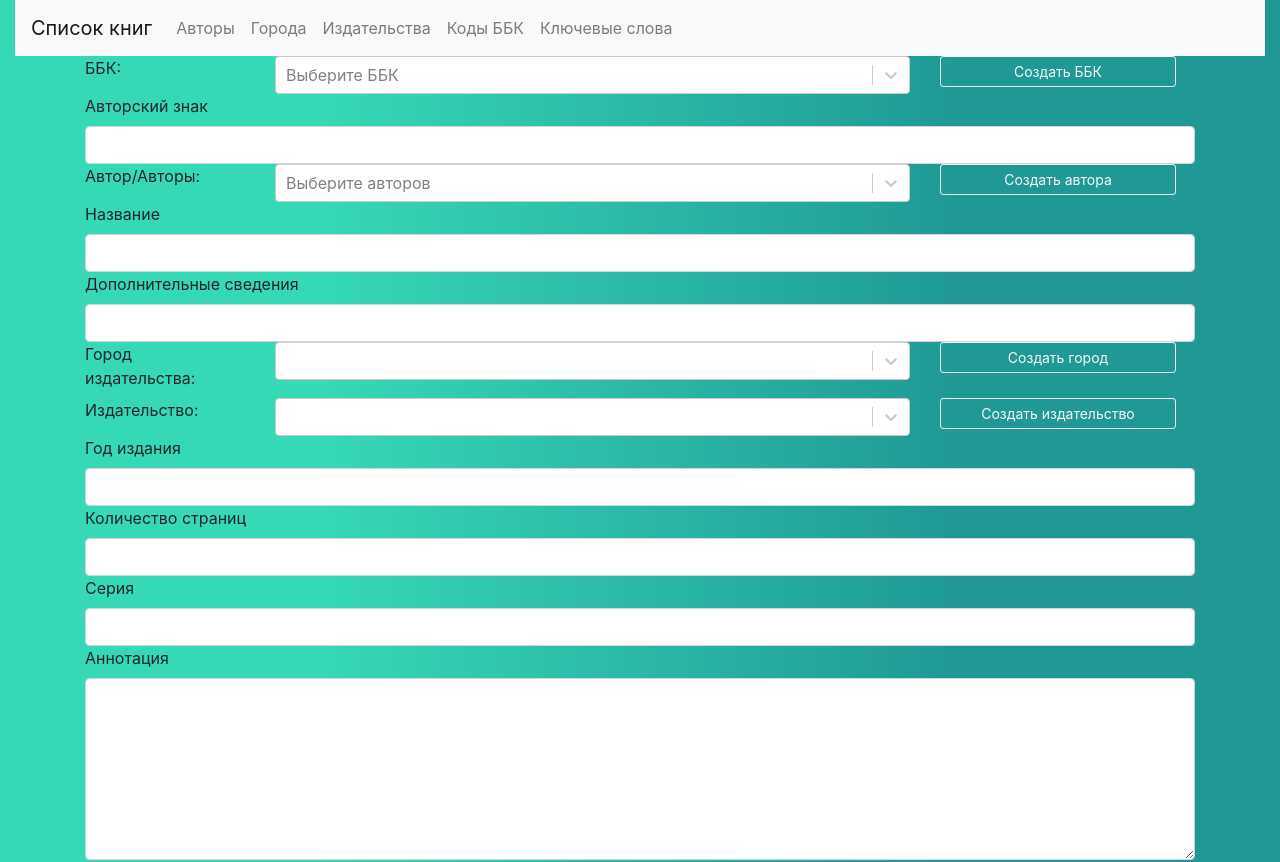
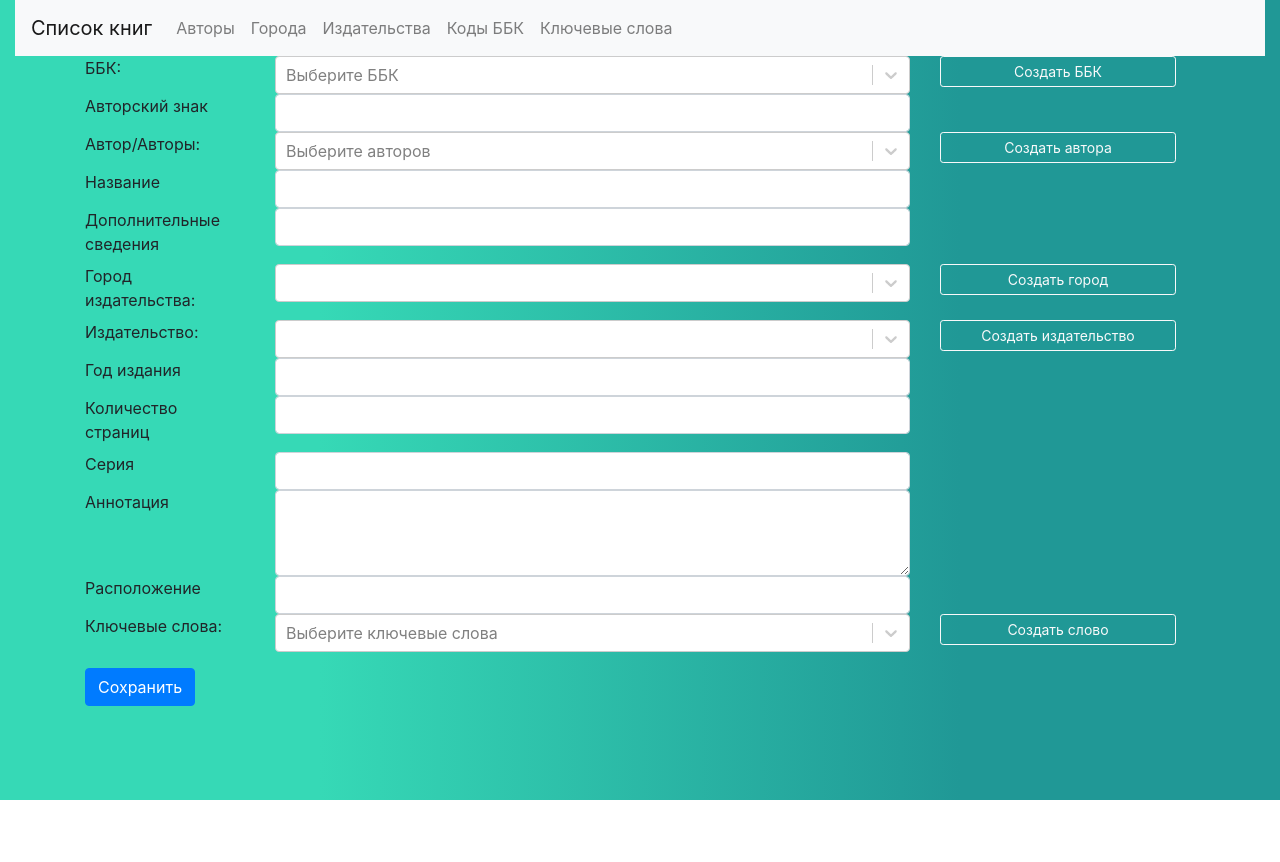
Before and after one commit to burbaljaka/lib_catalog, a React (Create React App) app in the folder frontend/: page /books/manage in a window 1280 px wide. Shown: the top 862 px of the page. After the commit the page ends 800 px from the top, so only its background shows below. Built offline with nearby package versions, Linux system fonts and the light colour scheme; no server answers.

Commit message:
made buttons on a BookCreateUpdate page working, changed author display on main page and BookCard

```diff
--- a/frontend/src/BookCard.js
+++ b/frontend/src/BookCard.js
@@ -89,11 +89,14 @@ class BookCard extends Component {
                   </tr>
                   <tr>
                       <td>{this.state.author_sign}</td>
-                      <td>{this.state.authors.map(function(a){
-                        return (
-                          <span>{a.short_name}, </span>
-                        )
-                      })}
+                      <td>{this.state.authors.map(function(a, index){
+                          if (index===0) {
+                              return (
+                                  <span key={a.id}>{a.short_name}</span>)
+                          }
+                          else {
+                              return (<span key={a.id}>, {a.short_name} </span>)
+                          }})}
                       </td>
                   </tr>
                   <tr>
--- a/frontend/src/BookCreateUpdate.js
+++ b/frontend/src/BookCreateUpdate.js
@@ -179,8 +179,6 @@ class BookCreateUpdate extends Component {
                     publishing_house: a.publishing_house,
                 })
             });
-
-        ;
         }
     }
 
@@ -261,18 +259,9 @@ class BookCreateUpdate extends Component {
             "lname": this.state.new_author.lname,
             "author_code": this.state.new_author.author_code,
             "addition": this.state.new_author.addition
-        }).then((result)=>{this.setState({
-                                new_author: result.data});
-                            });
-        let authors = this.state.authors;
-        let new_author = this.state.new_author;
-        authors.unshift(new_author);
-        // let newAuthorArray = this.state.authors;
-        // newAuthorArray.unshift(this.state.new_author);
-        this.setState({
-            authors: authors
-        })
-    }
+        }).then(()=>authorManager.getAuthors().then(res=>this.setState({authors: res})))
+    };
+
 
     handleBBKChange(e){
         this.setState({
@@ -286,13 +275,7 @@ class BookCreateUpdate extends Component {
         bbkManager.createBBK({
             "code": this.state.new_BBK.code,
             "description": this.state.new_BBK.description,
-        }).then((result)=>{this.setState({
-                                new_BBK: result.data});
-                            });
-        let newBBKArray = this.state.bbk;
-        let new_BBK = this.state.new_BBK;
-        newBBKArray.unshift(new_BBK);
-        this.setState({bbk: newBBKArray});
+        }).then(()=>{bbkManager.getBBK().then(res=>this.setState({bbk: res}))});
     }
 
     handlePubChange(e){
@@ -306,15 +289,7 @@ class BookCreateUpdate extends Component {
     handlePubCreate(e) {
         pubManager.createPub({
             "name": this.state.new_pub.name,
-        }).then((result)=>{this.setState({
-                                new_pub: result.data});
-                            });
-        let newPubArray = this.state.publishing_houses;
-        let new_pub = this.state.new_pub;
-        newPubArray.unshift(new_pub);
-        this.setState({
-            publishing_houses: newPubArray
-        });
+        }).then(()=>{pubManager.getPubs().then(res=>this.setState({publishing_houses: res}))});
 
     }
 
@@ -330,16 +305,7 @@ class BookCreateUpdate extends Component {
         console.log(this.state.cities);
         cityManager.createCity({
             "name": this.state.new_city.name,
-        }).then((result)=>{console.log(result.data);
-                            this.setState({
-                                new_city: result.data});
-                            });
-        let newCityArray = this.state.cities;
-        let new_city = this.state.new_city;
-        newCityArray.unshift(new_city);
-        this.setState({
-            cities: newCityArray
-        });
+        }).then(()=>{cityManager.getCities().then(res=>this.setState({cities: res}))});
     }
 
     handleKeyWordChange(e){
@@ -354,17 +320,7 @@ class BookCreateUpdate extends Component {
         console.log(this.state.key_words);
         key_wordManager.createKeyWord({
             "name": this.state.new_key_word.name,
-        }).then((result)=>{console.log(result.data);
-                            this.setState({
-                                new_key_word: result.data});
-                            });
-        let newKeyArray = this.state.key_words;
-        let new_key_word = this.state.new_key_word;
-        newKeyArray.unshift(new_key_word);
-        console.log(newKeyArray);
-        this.setState({
-            key_words: newKeyArray
-        })
+        }).then(()=>{key_wordManager.getKeyWords().then(res=>this.setState({key_words: res}))});
     }
 
 
@@ -511,15 +467,18 @@ class BookCreateUpdate extends Component {
                         </div>
 
                     </div>
+                    <div className="row justify-content-mid">
+                        <div className="col-2"><label>Авторский знак</label></div>
+                        <div className="col-7"><input className="form-control" id="author_sign" type="text" value={this.state.currentBook.author_sign} onChange={this.handleChange}/></div>
+                    </div>
 
-                    <label>Авторский знак</label>
-                    <input className="form-control" id="author_sign" type="text" value={this.state.currentBook.author_sign} onChange={this.handleChange}/>
 
                     <div className="row justify-content-end">
                         <div className="col-2">
                             <label>Автор/Авторы:</label>
                         </div>
                         <div className="col-7">
+
                             <Select
                                 closeMenuOnSelect={false}
                                 options={this.state.authors}
@@ -527,6 +486,7 @@ class BookCreateUpdate extends Component {
                                 getOptionLabel={ x => (x.lname+' '+x.fname)}
                                 getOptionValue={ x => x.id}
                                 onChange={this.handleBookAuthorsDropDown}
+                                onClick={this.getAuthors}
                                 isMulti
                                 isSearchable
                                 placeholder="Выберите авторов"
@@ -568,11 +528,15 @@ class BookCreateUpdate extends Component {
                         </div>
                     </div>
 
-                    <label >Название</label>
-                    <input onChange={this.handleChange} id="name" className="form-control" type="text" value={this.state.currentBook.name}/>
+                    <div className="row justify-content-mid">
+                        <div className="col-2"><label>Название</label></div>
+                        <div className="col-7"><input onChange={this.handleChange} id="name" className="form-control" type="text" value={this.state.currentBook.name}/></div>
+                    </div>
 
-                    <label>Дополнительные сведения</label>
-                    <input onChange={this.handleChange} id="additional_data" className="form-control" type="text" value={this.state.currentBook.additional_data}/>
+                    <div className="row justify-content-mid">
+                        <div className="col-2"><label>Дополнительные сведения</label></div>
+                        <div className="col-7"><input onChange={this.handleChange} id="additional_data" className="form-control" type="text" value={this.state.currentBook.additional_data}/></div>
+                    </div>
 
                     <div className="row justify-content-end">
                         <div className="col-2">
@@ -658,20 +622,30 @@ class BookCreateUpdate extends Component {
                         </div>
                     </div>
 
-                    <label>Год издания</label>
-                    <input className="form-control" id="issue_year" type="text" value={this.state.currentBook.issue_year} onChange={this.handleChange}/>
+                    <div className="row justify-content-mid">
+                        <div className="col-2"><label>Год издания</label></div>
+                        <div className="col-7"><input className="form-control" id="issue_year" type="text" value={this.state.currentBook.issue_year} onChange={this.handleChange}/></div>
+                    </div>
 
-                    <label>Количество страниц</label>
-                    <input className="form-control" id="pages" type="text" value={this.state.currentBook.pages} onChange={this.handleChange}/>
+                    <div className="row justify-content-mid">
+                        <div className="col-2"><label>Количество страниц</label></div>
+                        <div className="col-7"><input className="form-control" id="pages" type="text" value={this.state.currentBook.pages} onChange={this.handleChange}/></div>
+                    </div>
 
-                    <label>Серия</label>
-                    <input onChange={this.handleChange} id="series" className="form-control" type="text" value={this.state.currentBook.series}/>
+                    <div className="row justify-content-mid">
+                        <div className="col-2"><label>Серия</label></div>
+                        <div className="col-7"><input onChange={this.handleChange} id="series" className="form-control" type="text" value={this.state.currentBook.series}/></div>
+                    </div>
 
-                    <label>Аннотация</label>
-                    <textarea className="form-control" id="description" rows="7" style={{fontStyle: 'italic'}} value={this.state.currentBook.description} onChange={this.handleChange}/>
+                    <div className="row justify-content-mid">
+                        <div className="col-2"><label>Аннотация</label></div>
+                        <div className="col-7"><textarea className="form-control" id="description" rows="3" style={{fontStyle: 'italic'}} value={this.state.currentBook.description} onChange={this.handleChange}/></div>
+                    </div>
 
-                    <label>Расположение</label>
-                    <input className="form-control" id="place" type="text" value={this.state.currentBook.place} onChange={this.handleChange}/>
+                    <div className="row justify-content-mid">
+                        <div className="col-2"><label>Расположение</label></div>
+                        <div className="col-7"><input className="form-control" id="place" type="text" value={this.state.currentBook.place} onChange={this.handleChange}/></div>
+                    </div>
 
                     <div className="row justify-content-end">
                         <div className="col-2">
--- a/frontend/src/BookList.js
+++ b/frontend/src/BookList.js
@@ -43,9 +43,14 @@ class BookList extends Component {
               return (
                 <tr key={b.id}>
                   <td>{b.id}</td>
-                  <td>{b.author.map(function(a){
-                    return (
-                      <span key={a.id}>{a.short_name}, </span>)
+                  <td>{b.author.map(function(a, index){
+                    if (index===0) {
+                      return (
+                          <span key={a.id}>{a.short_name}</span>)
+                    }
+                    else {
+                      return (<span key={a.id}>, {a.short_name} </span>)
+                    }
                   })}</td>
                   <td>{b.name}</td>
                   <td>{b.issue_year}</td>
--- a/frontend/src/PubList.js
+++ b/frontend/src/PubList.js
@@ -22,7 +22,7 @@ class PubList extends Component {
 
   handleDelete(pub) {
     var self = this;
-    pubManager.deleteCity(pub).then(() => {
+    pubManager.deletePub(pub).then(() => {
       var newArr = self.state.pubs.filter(function(obj){
         return obj.id !== pub.id;
       });
```
